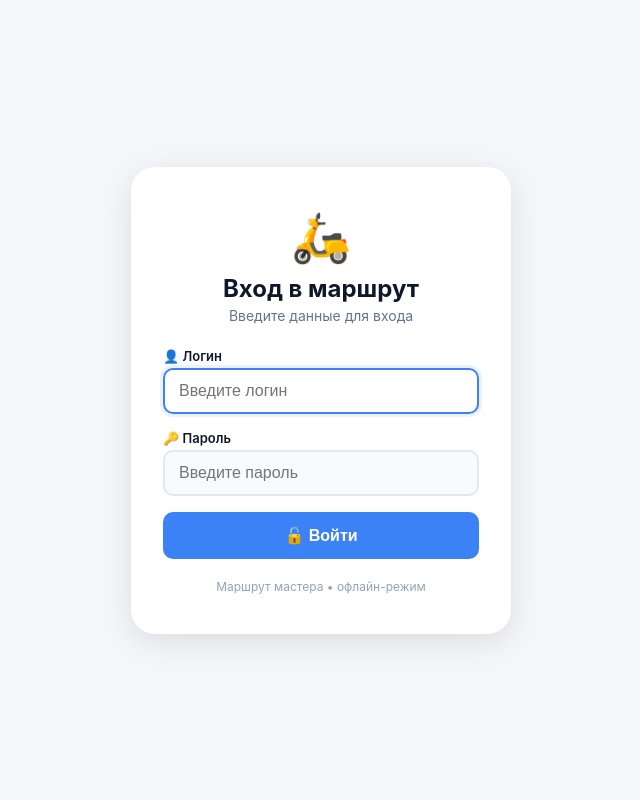
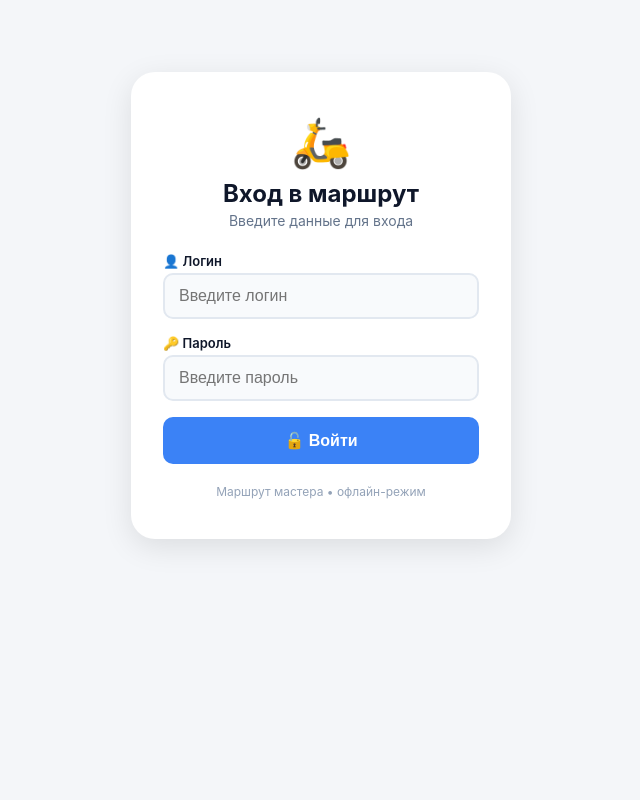
Before and after one commit to asmodeus1037/route-web, a Flask app: page /login in a window 1280 px wide. Shown: the whole page, without its empty margins (319-959 px from the left). Run offline with Flask 3, Linux system fonts and the light colour scheme; parts of the project's set-up code (start-up, migrations or seed data) failed here and were passed over; some libraries are stand-ins or nearby versions.

Commit message:
Клавиатура на входе больше не скачет

```diff
--- a/static/css/login.css
+++ b/static/css/login.css
@@ -13,14 +13,21 @@
     --text-muted: #64748b;
 }
 
+html {
+    height: 100%;
+    overflow-anchor: none;
+}
+
 body {
     font-family: -apple-system, BlinkMacSystemFont, 'Segoe UI', Roboto, sans-serif;
     background: #f4f6f9;
     display: flex;
     justify-content: center;
-    align-items: center;
-    min-height: 100vh;
-    padding: 20px;
+    align-items: flex-start;
+    min-height: 100%;
+    min-height: 100dvh;
+    padding: 24px 16px 32px;
+    overflow-anchor: none;
 }
 
 .container {
@@ -29,6 +36,7 @@ body {
     padding: 40px 32px;
     max-width: 380px;
     width: 100%;
+    margin-top: 6vh;
     box-shadow: 0 8px 30px rgba(0, 0, 0, 0.1);
     text-align: center;
 }
@@ -69,8 +77,8 @@ h1 {
     border: 2px solid #e2e8f0;
     border-radius: 10px;
     font-size: 16px;
-    transition: 0.2s;
     background: #f8fafc;
+    touch-action: manipulation;
 }
 
 .form-group input:focus {
@@ -90,7 +98,7 @@ h1 {
     font-size: 16px;
     font-weight: 600;
     cursor: pointer;
-    transition: 0.2s;
+    touch-action: manipulation;
 }
 
 .btn-login:hover {
--- a/templates/login.html
+++ b/templates/login.html
@@ -3,10 +3,10 @@
 <head>
     <link rel="icon" href="/data/vanta.png" type="image/png">
     <meta charset="UTF-8">
-    <meta name="viewport" content="width=device-width, initial-scale=1.0">
+    <meta name="viewport" content="width=device-width, initial-scale=1, viewport-fit=cover, interactive-widget=overlays-content">
     <title>Вход в маршрут</title>
     <link rel="manifest" href="/manifest.json">
-    <link rel="stylesheet" href="/static/css/login.css">
+    <link rel="stylesheet" href="/static/css/login.css?v=2">
 </head>
 <body>
     <div class="container">
@@ -19,11 +19,11 @@
         <form id="loginForm">
             <div class="form-group">
                 <label>👤 Логин</label>
-                <input type="text" id="loginInput" placeholder="Введите логин" required autofocus>
+                <input type="text" id="loginInput" placeholder="Введите логин" required autocomplete="username">
             </div>
             <div class="form-group">
                 <label>🔑 Пароль</label>
-                <input type="password" id="passwordInput" placeholder="Введите пароль" required>
+                <input type="password" id="passwordInput" placeholder="Введите пароль" required autocomplete="current-password">
             </div>
             <button type="submit" class="btn-login" id="loginBtn">
                 <span class="loading" id="spinner"></span>
```
